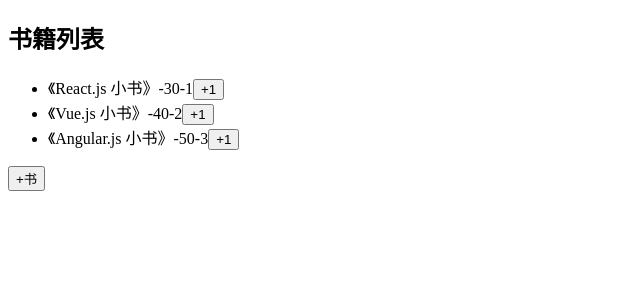
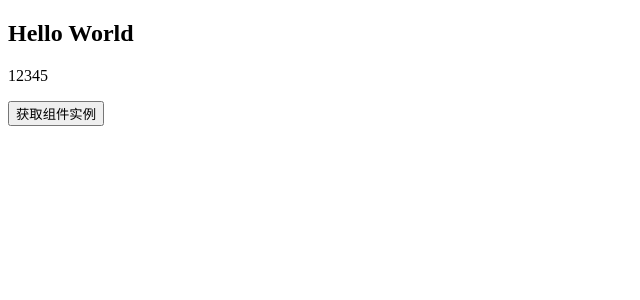
Before and after one commit to hollis-yang/Front-End-Learning, a React (Create React App) app in the folder React/learn_react_code/03_component/: page / in a window 1280 px wide. Shown: the top 300 px of the page, without its empty margins (0-640 px from the left). Built offline with nearby package versions, Linux system fonts and the light colour scheme.

Commit message:
react-ref

```diff
--- /dev/null
+++ b/React/learn_react_code/03_component/src/13_ref获取DOM与组件/03_ref获取函数组件内部DOM.jsx
@@ -0,0 +1,42 @@
+import React, { PureComponent, forwardRef } from 'react'
+
+// function Home() {
+//   return (
+//     <div>
+//       <h2>Hello World</h2>
+//       <p>12345</p>
+//     </div>
+//   )
+// }
+
+const Home = forwardRef(function (props, ref) {
+  return (
+    // 绑定ref到h2
+    <div>
+      <h2 ref={ref}>Hello World</h2>
+      <p>12345</p>
+    </div>
+  )
+})
+
+export class App extends PureComponent {
+  constructor() {
+    super()
+    this.hmRef = React.createRef()
+  }
+
+  getComponent() {
+    console.log(this.hmRef.current)
+  }
+
+  render() {
+    return (
+      <div>
+        <Home ref={this.hmRef} />
+        <button onClick={() => this.getComponent()}>获取组件实例</button>
+      </div>
+    )
+  }
+}
+
+export default App
--- a/React/learn_react_code/03_component/src/index.js
+++ b/React/learn_react_code/03_component/src/index.js
@@ -13,8 +13,8 @@
 // import App from './09_非父子通信/App'
 // import App from './10_setState/App'
 // import App from './11_render函数优化/App'
-import App from './12_不可变数据的力量/App'
-
+// import App from './12_不可变数据的力量/App'
+import App from './13_ref获取DOM与组件/03_ref获取函数组件内部DOM'
 
 const root = ReactDOM.createRoot(document.getElementById('root'))
 root.render(<App />)
```
Also changed, not shown: React/learn_react_code/03_component/src/13_ref获取DOM与组件/01_ref获取DOM.jsx (added, +36 -0 lines), React/learn_react_code/03_component/src/13_ref获取DOM与组件/02_ref获取类组件.jsx (added, +34 -0 lines), 1 other file (tests, documents, lock files or other folders).
